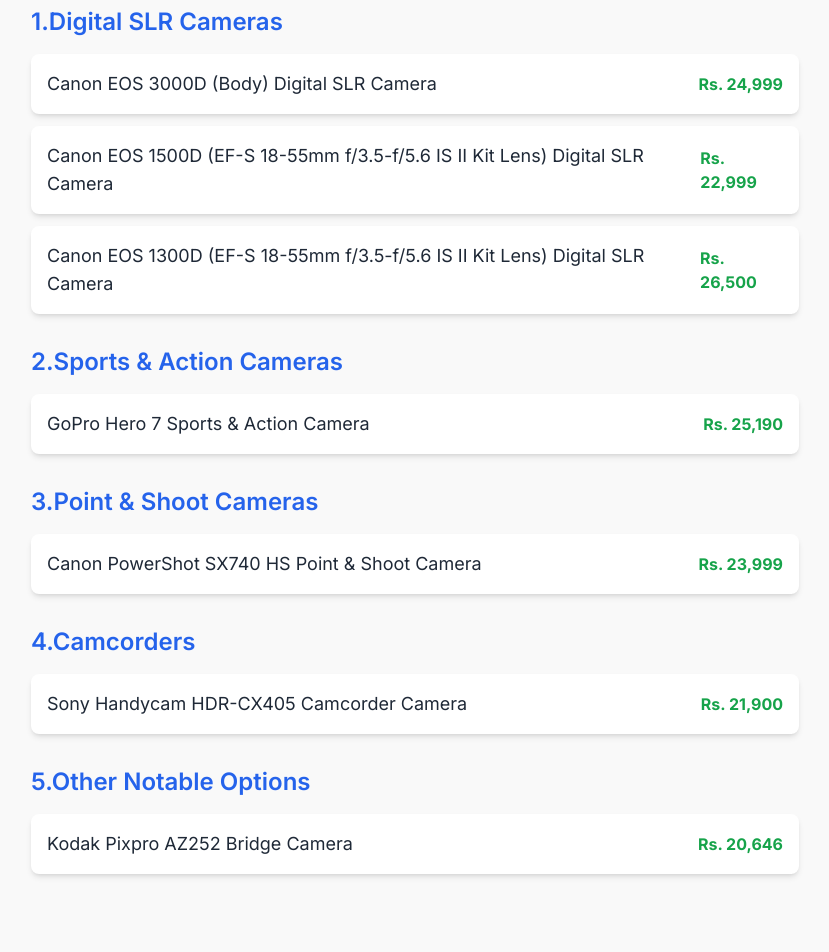
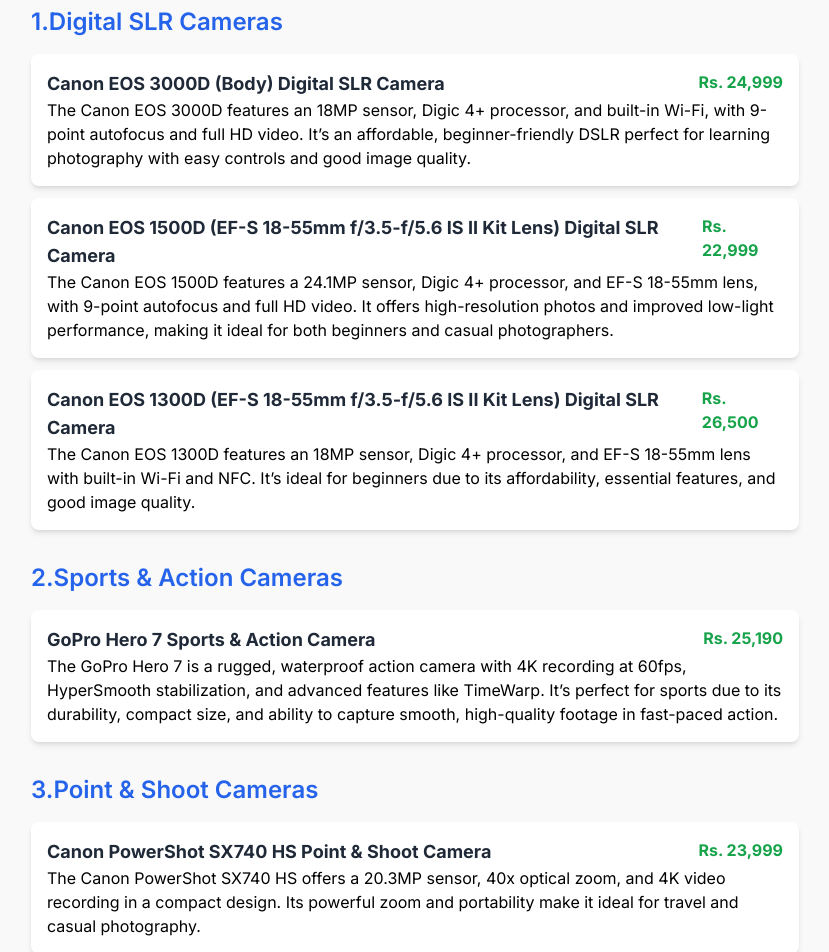
Before and after one commit to DarkLearner003/walmart, a Next.js app: page /search in a window 1280 px wide. Shown: the part 240-1192 px from the top of the page, without its empty margins (225-1054 px from the left). Built offline with nearby package versions, Linux system fonts and the light colour scheme.

Commit message:
changed desctions

```diff
--- a/src/app/search/page.tsx
+++ b/src/app/search/page.tsx
@@ -11,14 +11,18 @@
       options: [
         {
           name: 'Canon EOS 3000D (Body) Digital SLR Camera',
+          desc: `
+The Canon EOS 3000D features an 18MP sensor, Digic 4+ processor, and built-in Wi-Fi, with 9-point autofocus and full HD video. It’s an affordable, beginner-friendly DSLR perfect for learning photography with easy controls and good image quality.`,
           price: 'Rs. 24,999',
         },
         {
-          name: 'Canon EOS 1500D (EF-S 18-55mm f/3.5-f/5.6 IS II Kit Lens) Digital SLR Camera',
+          name: `Canon EOS 1500D (EF-S 18-55mm f/3.5-f/5.6 IS II Kit Lens) Digital SLR Camera`,
+          desc: `The Canon EOS 1500D features a 24.1MP sensor, Digic 4+ processor, and EF-S 18-55mm lens, with 9-point autofocus and full HD video. It offers high-resolution photos and improved low-light performance, making it ideal for both beginners and casual photographers.`,
           price: 'Rs. 22,999',
         },
         {
           name: 'Canon EOS 1300D (EF-S 18-55mm f/3.5-f/5.6 IS II Kit Lens) Digital SLR Camera',
+          desc: `The Canon EOS 1300D features an 18MP sensor, Digic 4+ processor, and EF-S 18-55mm lens with built-in Wi-Fi and NFC. It’s ideal for beginners due to its affordability, essential features, and good image quality.`,
           price: 'Rs. 26,500',
         },
       ],
@@ -29,6 +33,8 @@
         {
           name: 'GoPro Hero 7 Sports & Action Camera',
           price: 'Rs. 25,190',
+          desc: `
+The GoPro Hero 7 is a rugged, waterproof action camera with 4K recording at 60fps, HyperSmooth stabilization, and advanced features like TimeWarp. It’s perfect for sports due to its durability, compact size, and ability to capture smooth, high-quality footage in fast-paced action.`,
         },
       ],
     },
@@ -38,6 +44,8 @@
         {
           name: 'Canon PowerShot SX740 HS Point & Shoot Camera',
           price: 'Rs. 23,999',
+          desc: `
+The Canon PowerShot SX740 HS offers a 20.3MP sensor, 40x optical zoom, and 4K video recording in a compact design. Its powerful zoom and portability make it ideal for travel and casual photography.`,
         },
       ],
     },
@@ -47,6 +55,7 @@
         {
           name: 'Sony Handycam HDR-CX405 Camcorder Camera',
           price: 'Rs. 21,900',
+          desc: `The Sony Handycam HDR-CX405 is a compact camcorder with a 26.8mm wide-angle lens, 30x optical zoom, and full HD video recording with SteadyShot stabilization. It also captures 9.2MP still images. Lightweight and user-friendly, it’s ideal for capturing smooth, high-quality videos of events, family moments, and travel.`,
         },
       ],
     },
@@ -56,6 +65,7 @@
         {
           name: 'Kodak Pixpro AZ252 Bridge Camera',
           price: 'Rs. 20,646',
+          desc: `The Kodak Pixpro AZ252 is a bridge camera with a 16MP sensor, 25x optical zoom, and 720p HD video recording. It features optical image stabilization and multiple scene modes for versatile shots. Ideal for beginners, it offers DSLR-like flexibility with point-and-shoot simplicity at an affordable price.`,
         },
       ],
     },
@@ -132,12 +142,10 @@
           ? schoolCameras.map((category, index) => (
               <div key={index} className="mb-8">
                 <h2 className="text-2xl font-semibold text-blue-600 mb-4">
-                 {index+1}.{category.type}
+                  {index + 1}.{category.type}
                 </h2>
                 <ul className="space-y-3">
-                  <li
-                    className="bg-white p-4 rounded-lg shadow-md flex justify-between items-center"
-                  >
+                  <li className="bg-white p-4 rounded-lg shadow-md flex justify-between items-center">
                     <span className="text-gray-800 text-lg">
                       {category.title}
                     </span>
@@ -151,23 +159,24 @@
           : cameras.map((category, index) => (
               <div key={index} className="mb-8">
                 <h2 className="text-2xl font-semibold text-blue-600 mb-4">
-                  {index+1}.{category.category}
+                  {index + 1}.{category.category}
                 </h2>
-                <ul className="space-y-3">
-                  {category.options.map((option, idx) => (
-                    <li
-                      key={idx}
-                      className="bg-white p-4 rounded-lg shadow-md flex justify-between items-center"
-                    >
-                      <span className="text-gray-800 text-lg">
+                {category.options.map((option, idx) => (
+                  <div
+                    key={idx}
+                    className="bg-white p-4 rounded-lg shadow-md flex justify-between items-center flex-col mb-3"
+                  >
+                    <div className="flex justify-between w-full">
+                      <span className="text-gray-800 text-lg font-bold">
                         {option.name}
                       </span>
                       <span className="text-green-600 font-bold">
                         {option.price}
                       </span>
-                    </li>
-                  ))}
-                </ul>
+                    </div>
+                    <p>{option.desc}</p>
+                  </div>
+                ))}
               </div>
             ))}
       </div>
--- a/src/components/SearchBar.tsx
+++ b/src/components/SearchBar.tsx
@@ -129,7 +129,6 @@
         </div>
       )}
 
-      {/* Task Modal */}
       {isTaskModalOpen && (
         <div className="fixed inset-0 bg-black bg-opacity-50 flex items-center justify-center z-50">
           <div className="bg-white p-6 rounded-lg shadow-lg max-w-md w-full relative">
```
